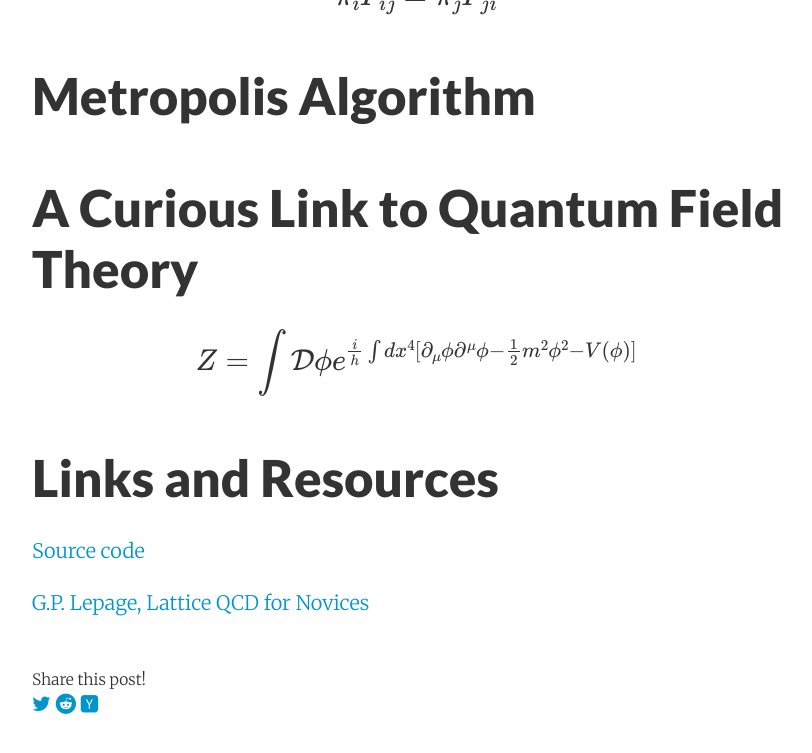
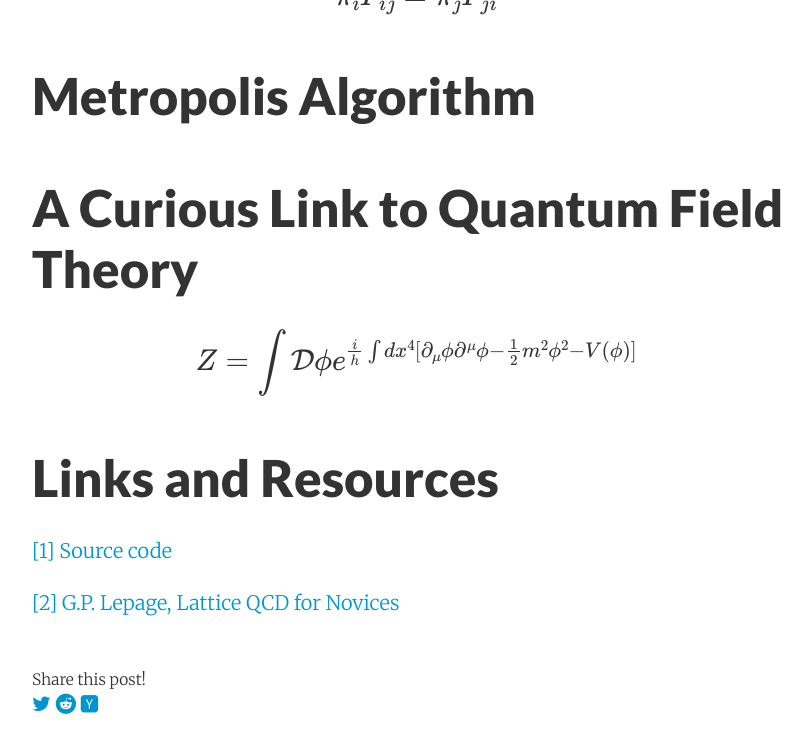
Before and after one commit to steveKapturowski/steveKapturowski.github.io, a Jekyll site: the page built from _posts/2015-05-01-lattice-spin-systems.md, in a window 1280 px wide and 900 px high, scrolled down 1877 px. Shown: the top 753 px of the window, without its empty margins (224-1036 px from the left). Built offline with Jekyll 4.4.1, drawn with Linux system fonts in a browser that asks for light colours; nearby versions of some CDN libraries; formulas are drawn with MathJax 3.

Commit message:
removed xy video due to framerate issue and added about section

```diff
--- a/_posts/2015-05-01-lattice-spin-systems.md
+++ b/_posts/2015-05-01-lattice-spin-systems.md
@@ -10,11 +10,6 @@ permalink: ising-model
 <video width="300" height="240" controls>
 	<source src="/videos/ising.m4v" type="video/mp4">
 	Your browser does not support the video tag.
-</video>
-
-<video width="300" height="240" controls>
-  	<source src="/videos/xy.m4v" type="video/mp4">
-  	Your browser does not support the video tag.
 </video>
 </center>
 
@@ -42,6 +37,6 @@ $$ Z = \int \mathcal{D}\phi e^{\frac{i}{h}\int dx^4 [\partial_\mu\phi\partial^\m
 
 ## Links and Resources
 
-[Source code](https://github.com/steveKapturowski/QFT_Project)
+[[1] Source code](https://github.com/steveKapturowski/QFT_Project)
 
-[G.P. Lepage, Lattice QCD for Novices](http://arxiv.org/pdf/hep-lat/0506036v1.pdf)
+[[2] G.P. Lepage, Lattice QCD for Novices](http://arxiv.org/pdf/hep-lat/0506036v1.pdf)
```
Also changed, not shown: about.md (+4 -0 lines), 3 other files.
